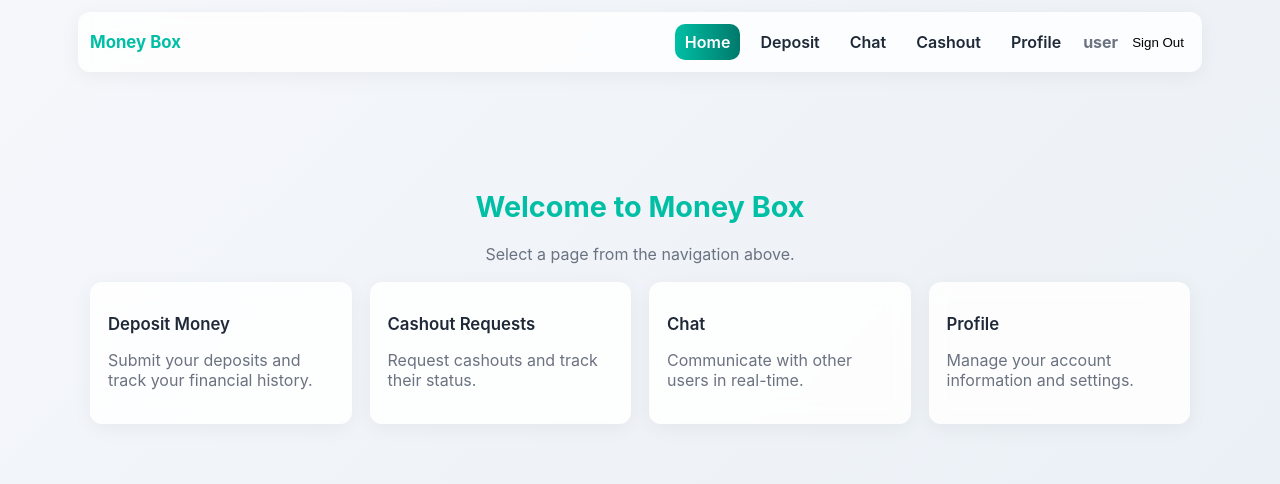
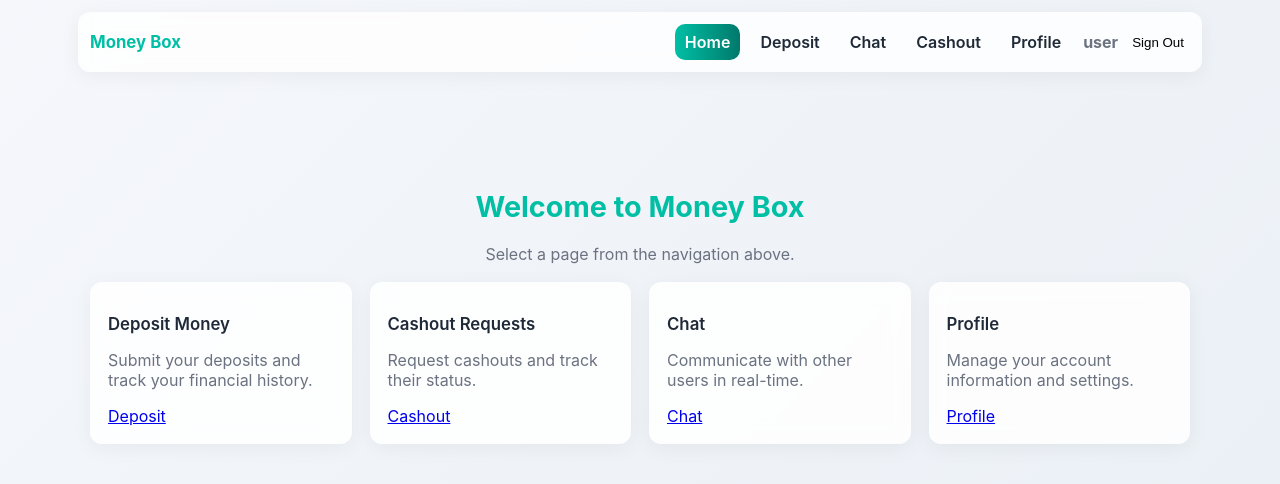
Before and after one commit to omaryagoub77/money-manager, a React (Vite) app: page / in a window 1280 px wide. Shown: the top 484 px of the page. Built offline with nearby package versions, Linux system fonts and the light colour scheme; no server answers; sample sign-in values are in the browser's storage.

Commit message:
home page changes

```diff
--- a/src/pages/Home.jsx
+++ b/src/pages/Home.jsx
@@ -13,21 +13,26 @@ const Home = () => {
         <div className="card">
           <h2>Deposit Money</h2>
           <p>Submit your deposits and track your financial history.</p>
+          <a href="/deposit">Deposit</a>
         </div>
 
         <div className="card">
           <h2>Cashout Requests</h2>
           <p>Request cashouts and track their status.</p>
+          <a href="/cashout">Cashout</a>
         </div>
 
         <div className="card">
           <h2>Chat</h2>
           <p>Communicate with other users in real-time.</p>
+          <a href="/chat">Chat</a>
         </div>
 
         <div className="card">
           <h2>Profile</h2>
           <p>Manage your account information and settings.</p>
+          <a href="/profile">Profile</a>
+
         </div>
       </div>
     </div>
```
